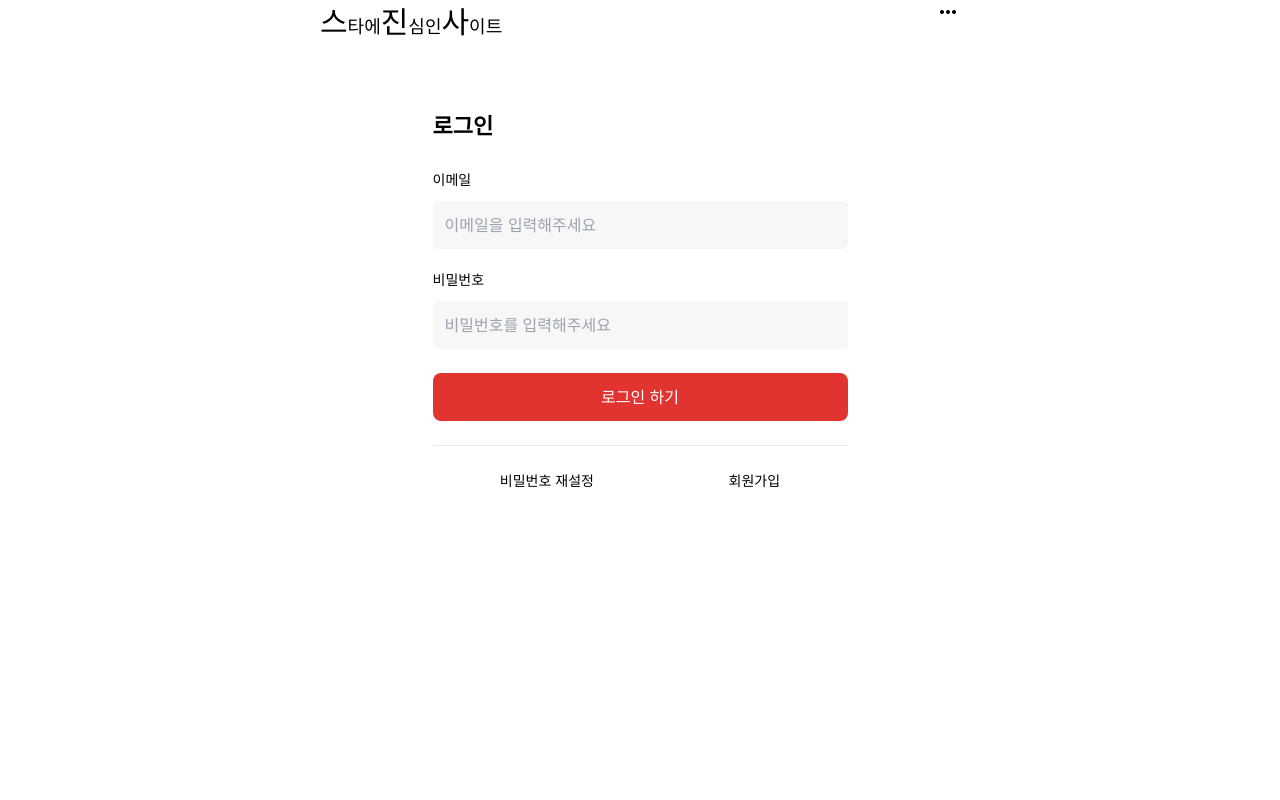
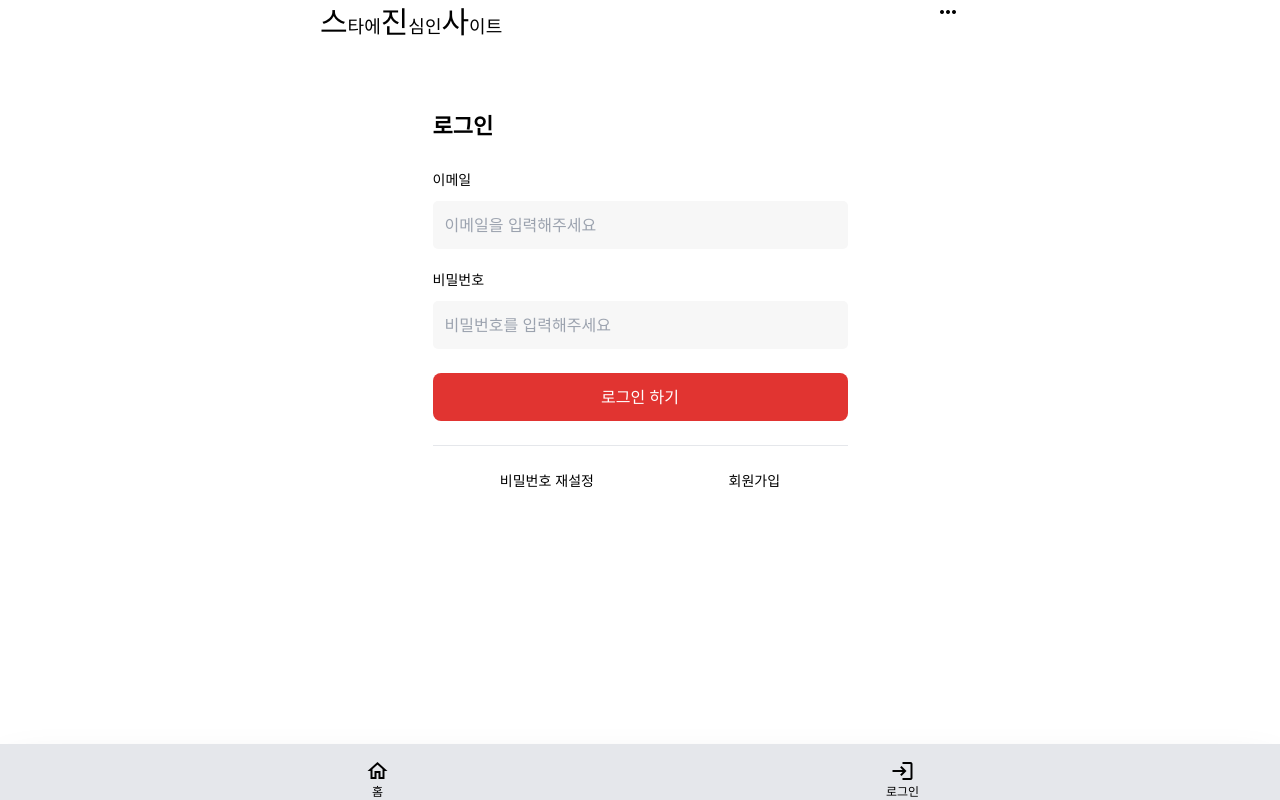
Before and after one commit to graylobo/seujinsa, a Next.js app: page /signin in a window 1280 px wide. Built offline with nearby package versions, Linux system fonts and the light colour scheme; a web font is replaced by a local one.

Commit message:
로그인 기능 구현

```diff
--- a/package.json
+++ b/package.json
@@ -24,6 +24,7 @@
     "react": "17.0.2",
     "react-dom": "17.0.2",
     "react-loading": "^2.0.3",
+    "react-toastify": "^8.2.0",
     "recoil": "^0.7.0",
     "styled-jsx": "^5.0.2"
   },
--- /dev/null
+++ b/src/common/components/FooterBar.tsx
@@ -0,0 +1,37 @@
+import Link from "next/link";
+import { useRouter } from "next/router";
+import React from "react";
+import { useRecoilValue } from "recoil";
+import { loginInfo } from "../recoil/states";
+export default function FooterBar() {
+  const loginState = useRecoilValue(loginInfo);
+  const router = useRouter();
+  return (
+    <div className="h-[56px] bg-gray-200 fixed w-full justify-center flex  bottom-0  shadow-2xl ">
+      <div className="max-w-[700px] flex items-center w-full justify-around">
+        <Link href={"/"}>
+          <div className="mt-4 flex flex-col items-center cursor-pointer w-[56px] ">
+            <span className="material-icons-outlined text-[19px]">home</span>
+            <span className="text-[12px]">홈</span>
+          </div>
+        </Link>
+
+        <div className="mt-4 flex flex-col items-center cursor-pointer w-[56px] "></div>
+        <div className="mt-4 flex flex-col items-center cursor-pointer w-[56px] "></div>
+        {loginState.isLogin ? (
+          <div className="mt-4 flex flex-col items-center cursor-pointer w-[56px] ">
+            <span className="material-icons-outlined text-[19px]">person</span>
+            <span className="text-[12px]">마이페이지</span>
+          </div>
+        ) : (
+          <Link href={"/signin"}>
+            <div className="mt-4 flex flex-col items-center cursor-pointer w-[56px] ">
+              <span className="material-icons-outlined text-[19px]">login</span>
+              <span className="text-[12px]">로그인</span>
+            </div>
+          </Link>
+        )}
+      </div>
+    </div>
+  );
+}
--- a/src/common/components/More.tsx
+++ b/src/common/components/More.tsx
@@ -1,6 +1,33 @@
 import Link from "next/link";
-import React from "react";
+import { useRouter } from "next/router";
+import React, { useEffect, useState } from "react";
+import { useRecoilState, useRecoilValue } from "recoil";
+import { loginInfo } from "../recoil/states";
 export default function More() {
+  // const [sessionInfo, setSessionInfo] = useState({ result: "" });
+  const router = useRouter();
+  const [loginState, setLoginState] = useRecoilState(loginInfo);
+
+  // 컴포넌트 로드시마다 세션정보를 api호출하는 비용이 오버스펙이라 판단하여 recoil 상태로 확인하는것으로 수정
+  // useEffect(() => {
+  //   async function loginCheck() {
+  //     const res = await fetch("http://localhost:3003/more-page", {
+  //       credentials: "include",
+  //     });
+  //     const json = await res.json();
+  //     setSessionInfo(json);
+  //   }
+  //   loginCheck();
+  // }, []);
+  // async function logOut() {
+  //   const res = await fetch("http://localhost:3003/logout", {
+  //     headers: { "Content-Type": "application/json" },
+  //     credentials: "include",
+  //   });
+  //   const json = await res.json();
+  //   setSessionInfo(json);
+  // }
+
   return (
     <div className="">
       <Link href={"/left-control"}>
@@ -12,9 +39,25 @@ export default function More() {
         </p>
       </Link>
       <p className="cursor-pointer p-2.5 border-b border-gray-60">계급표</p>
-      <Link href={"/signin"}>
-        <p className="cursor-pointer p-2.5 border-b border-gray-60">로그인</p>
-      </Link>
+      <p className="cursor-pointer p-2.5 border-b border-gray-60">
+        {loginState.isLogin ? (
+          <span
+            onClick={() => {
+              setLoginState({ isLogin: false });
+            }}
+          >
+            로그아웃
+          </span>
+        ) : (
+          <span
+            onClick={() => {
+              router.push("/signin");
+            }}
+          >
+            로그인
+          </span>
+        )}
+      </p>
     </div>
   );
 }
--- /dev/null
+++ b/src/common/components/mypage/MyPage.tsx
@@ -0,0 +1,7 @@
+import React from 'react'
+
+export default function MyPage() {
+  return (
+    <div>MyPage</div>
+  )
+}
--- a/src/common/components/mypage/SignIn.tsx
+++ b/src/common/components/mypage/SignIn.tsx
@@ -2,10 +2,14 @@ import Link from "next/link";
 import { useRouter } from "next/router";
 import React, { useState } from "react";
 import MemberInput from "../shared/MemberInput";
+import { ToastContainer, toast } from "react-toastify";
+import "react-toastify/dist/ReactToastify.css";
+import { useRecoilState } from "recoil";
+import { loginInfo } from "../../recoil/states";
 export default function SignIn() {
   const [email, setEmail] = useState("");
   const [password, setPassword] = useState("");
-  const [loginSuccess, setLoginSuccess] = useState(false);
+  const [loginSuccess, setLoginSuccess] = useRecoilState(loginInfo);
   const router = useRouter();
   // https://seujinsa.herokuapp.com/login
   async function login(e: any) {
@@ -25,16 +29,21 @@ export default function SignIn() {
       .json()
       .then((e) => {
         if (e.msg === "인증완료") {
-          setLoginSuccess(true);
+          console.log(e);
+          setLoginSuccess({ isLogin: true, userEmail: e.id });
           router.push("/");
         }
       })
       .catch((e) => {
-        console.log(e);
+        toast.error("계정정보가 올바르지 않습니다.", {
+          autoClose: 1000,
+          position: toast.POSITION.TOP_CENTER,
+        });
       });
   }
   return (
     <div className="py-[60px] p-[30px] w-full max-w-[475px] flex flex-col overflow-y-auto mx-auto">
+      <ToastContainer />
       <div className="w-full mx-auto">
         <div className="w-full mb-[24px] mx-auto ">
           <h1 className="text-[22px] font-bold mb-[24px]">로그인</h1>
--- a/src/common/recoil/states.ts
+++ b/src/common/recoil/states.ts
@@ -9,6 +9,13 @@ export interface ITimerProps{
   minute?:string,
   second?:string
 }
+
+interface ILoginInfo{
+  isLogin:boolean,
+  userEmail?:string,
+  userNickName?:string,
+}
+
 const menuState = atom<boolean>({
   key: "menuState",
   default: false,
@@ -17,6 +24,11 @@ const menuState = atom<boolean>({
 const timerRunningState = atom<boolean>({
   key:"timerRunningState",
   default:false
+})
+
+const loginInfo = atom<ILoginInfo>({
+  key:"loginInfoState",
+  default:{isLogin:false}
 })
 
 const buildAlertLanguage=atom<OptionProp>({
@@ -56,4 +68,4 @@ const timerSelector = selector<ITimerProps[]>({
 
   }
 })
-export { menuState, timerState,timerRunningState,buildAlertLanguage,timerSelector };
+export { menuState, timerState,timerRunningState,buildAlertLanguage,timerSelector,loginInfo };
--- a/src/pages/_app.tsx
+++ b/src/pages/_app.tsx
@@ -6,7 +6,7 @@ import { RecoilRoot } from "recoil";
 import More from "../common/components/More";
 import { useEffect, useState } from "react";
 import { useRouter } from "next/router";
-
+import FooterBar from "../common/components/FooterBar";
 function MyApp({ Component, pageProps }: AppProps) {
   const [menu, setMenu] = useState(false);
   const router = useRouter();
@@ -37,6 +37,7 @@ function MyApp({ Component, pageProps }: AppProps) {
           <div className="self-center w-full max-w-[700px] min-w-[300px]">
             {!menu ? <Component {...pageProps} /> : <More />}
           </div>
+          <FooterBar />
         </div>
       </RecoilRoot>
     </div>
```
Also changed, not shown: 1 other file (tests, documents, lock files or other folders).
